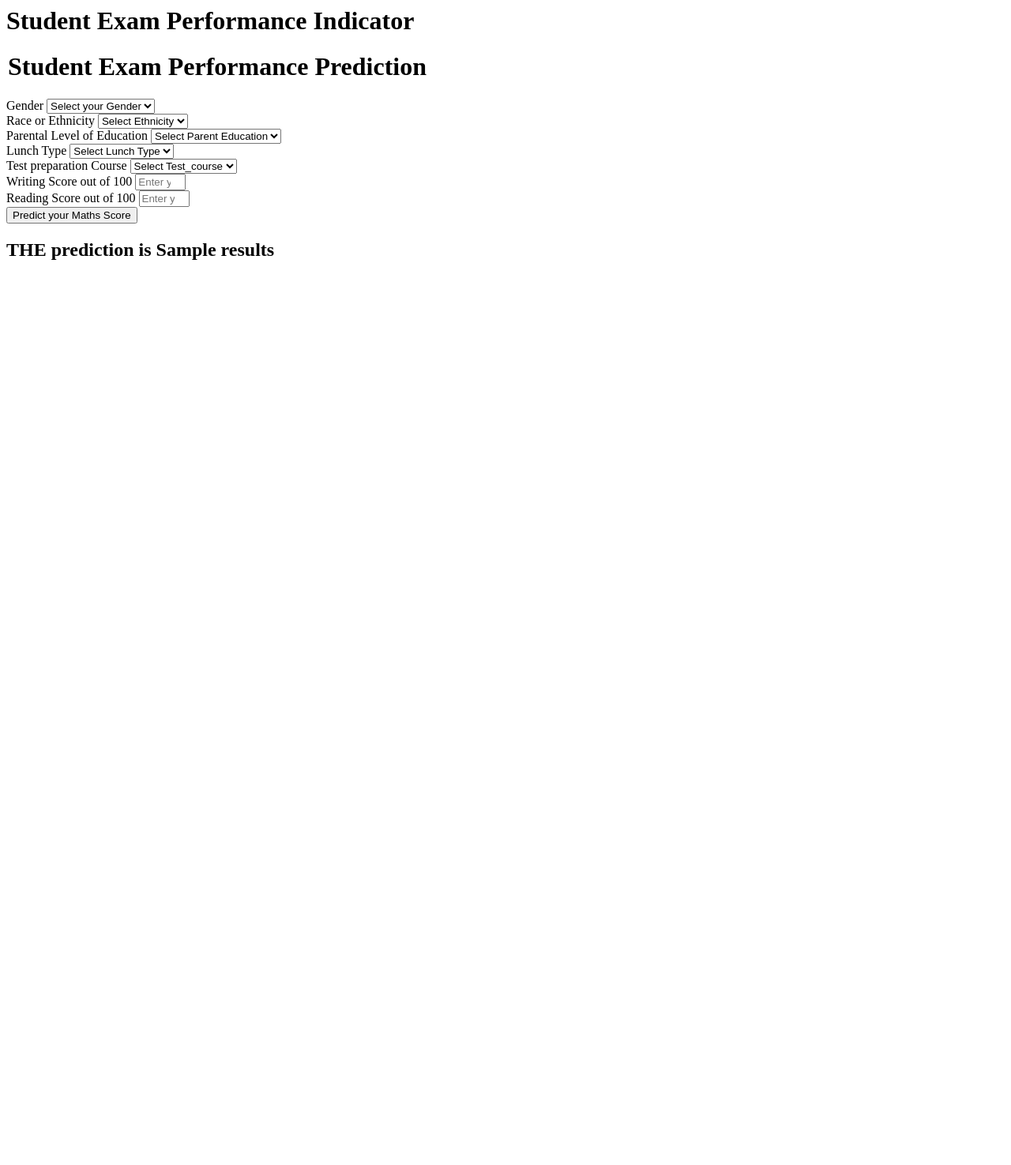
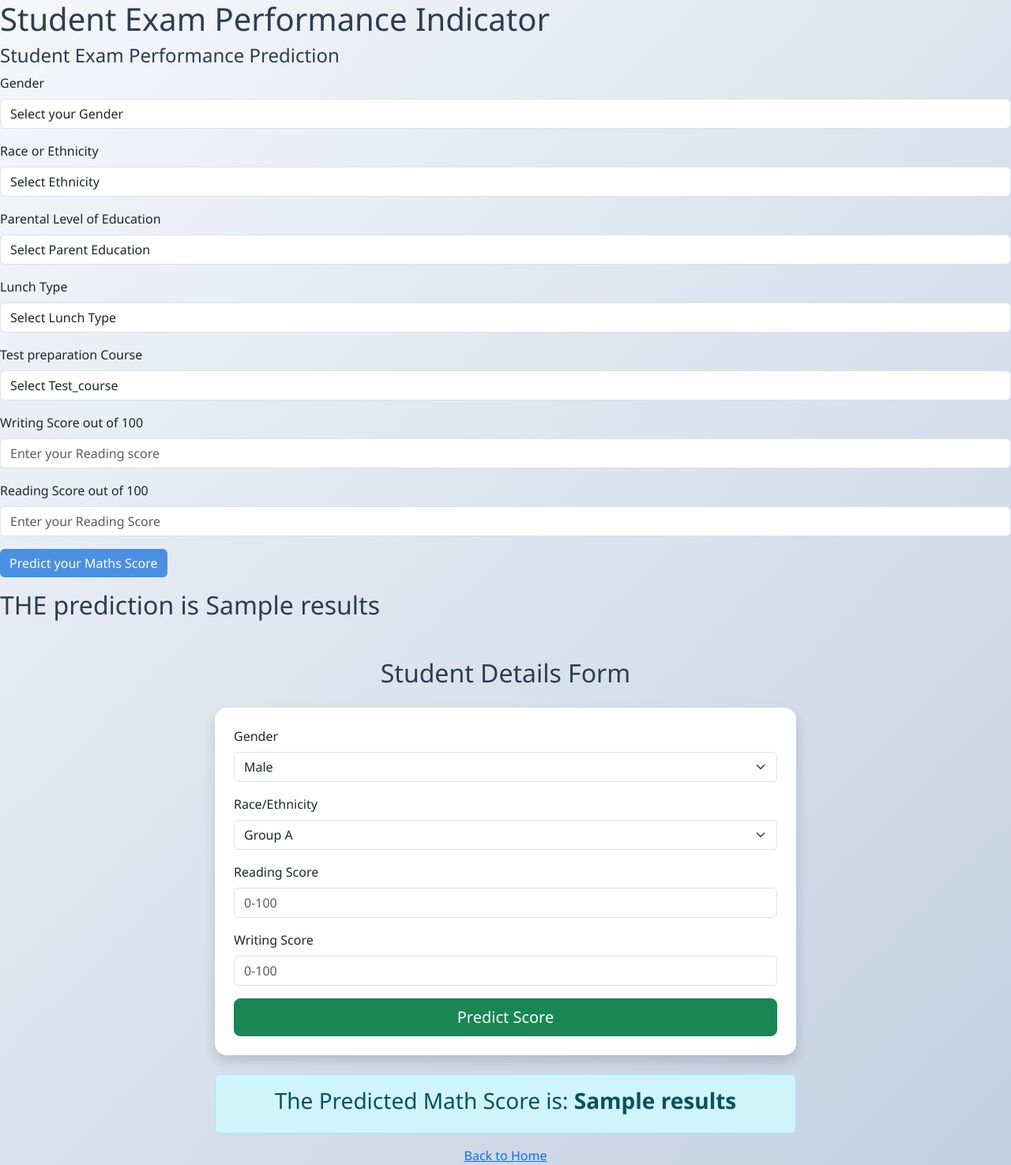
Before and after one commit to ashtheconquror/ML_MARK1, a Flask app: template templates/home.html in a window 1280 px wide. Shown: the whole page at 79% size. Before the commit the page ends 329 px from the top, so only its background shows below. Run offline with Flask 3, Linux system fonts and the light colour scheme; the template is opened without the code that fills it: most values are stand-ins (such as "Sample title", 1, 10 or a date in 2020).

Commit message:
added styling

```diff
--- /dev/null
+++ b/static/css/style.css
@@ -0,0 +1,29 @@
+body {
+  background: linear-gradient(135deg, #f5f7fa 0%, #c3cfe2 100%);
+  min-height: 100vh;
+  font-family: "Segoe UI", Tahoma, Geneva, Verdana, sans-serif;
+}
+
+.card {
+  border: none;
+  border-radius: 15px;
+  transition: transform 0.3s ease;
+}
+
+.card:hover {
+  transform: translateY(-5px);
+}
+
+h1,
+h2 {
+  color: #2c3e50;
+}
+
+.btn-primary {
+  background-color: #4a90e2;
+  border: none;
+}
+
+.btn-primary:hover {
+  background-color: #357abd;
+}
--- a/templates/home.html
+++ b/templates/home.html
@@ -108,4 +108,65 @@
        THE  prediction is {{results}}
     </h2>
    <body>
+</html><!DOCTYPE html>
+<html lang="en">
+<head>
+    <meta charset="UTF-8">
+    <title>Predict Performance</title>
+    <link href="https://cdn.jsdelivr.net/npm/bootstrap@5.3.0/dist/css/bootstrap.min.css" rel="stylesheet">
+    <link rel="stylesheet" href="{{ url_for('static', filename='css/style.css') }}">
+</head>
+<body>
+    <div class="container mt-5">
+        <h2 class="text-center mb-4">Student Details Form</h2>
+
+        <div class="row justify-content-center">
+            <div class="col-md-8">
+                <form action="{{ url_for('predict_datapoint') }}" method="POST" class="card p-4 shadow">
+
+                    <div class="mb-3">
+                        <label class="form-label">Gender</label>
+                        <select class="form-select" name="gender" required>
+                            <option value="male">Male</option>
+                            <option value="female">Female</option>
+                        </select>
+                    </div>
+
+                    <div class="mb-3">
+                        <label class="form-label">Race/Ethnicity</label>
+                        <select class="form-select" name="ethnicity" required>
+                            <option value="group A">Group A</option>
+                            <option value="group B">Group B</option>
+                            <option value="group C">Group C</option>
+                            <option value="group D">Group D</option>
+                        </select>
+                    </div>
+
+                    <div class="mb-3">
+                        <label class="form-label">Reading Score</label>
+                        <input class="form-control" type="number" name="reading_score" placeholder="0-100" required />
+                    </div>
+                     <div class="mb-3">
+                        <label class="form-label">Writing Score</label>
+                        <input class="form-control" type="number" name="writing_score" placeholder="0-100" required />
+                    </div>
+
+                    <div class="d-grid gap-2">
+                        <button type="submit" class="btn btn-success btn-lg">Predict Score</button>
+                    </div>
+                </form>
+
+                {% if results %}
+                <div class="alert alert-info mt-4 text-center">
+                    <h3>The Predicted Math Score is: <strong>{{ results }}</strong></h3>
+                </div>
+                {% endif %}
+
+                <div class="text-center mt-3">
+                    <a href="{{ url_for('index') }}">Back to Home</a>
+                </div>
+            </div>
+        </div>
+    </div>
+</body>
 </html>
```
Also changed, not shown: templates/index.html (+38 -1 lines).
